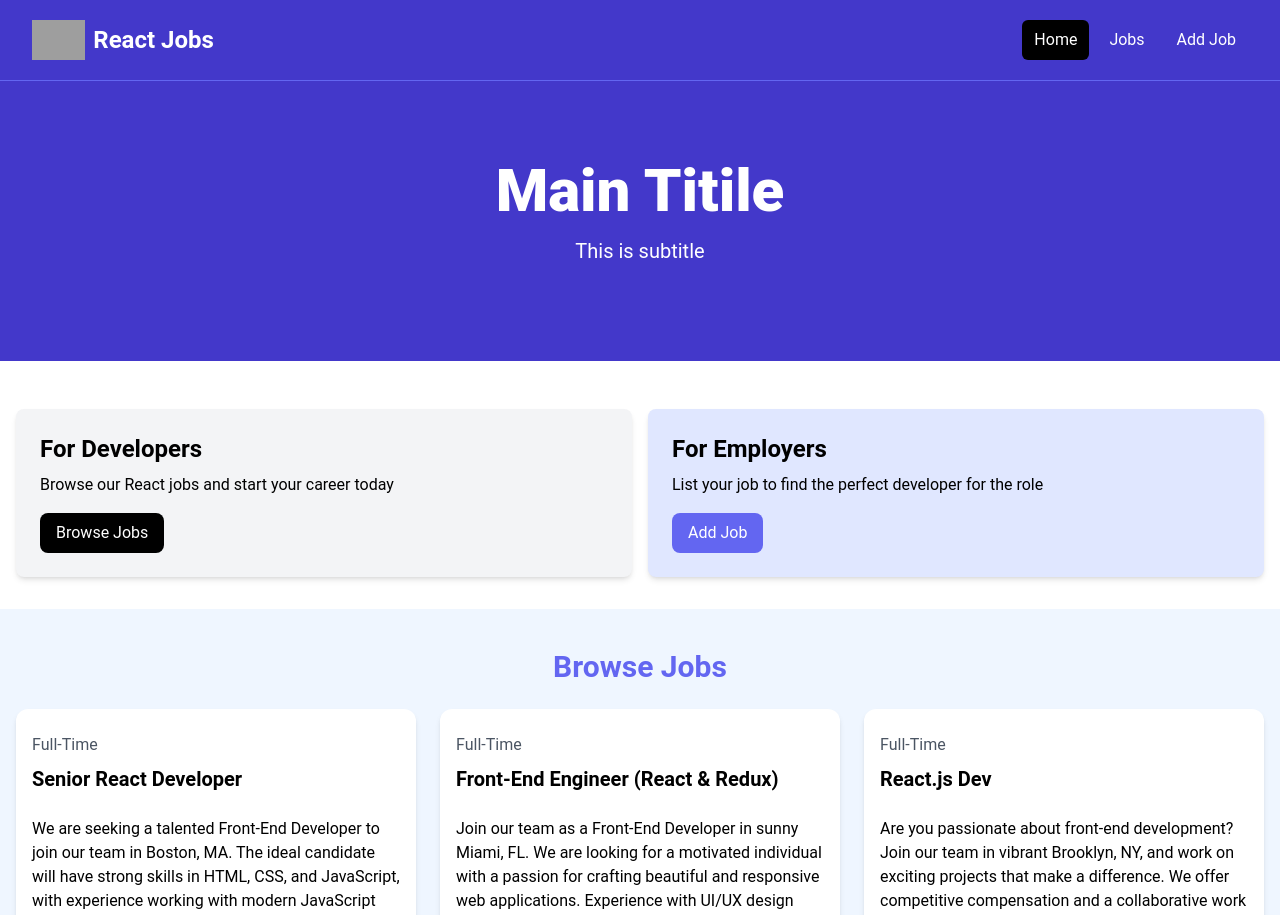
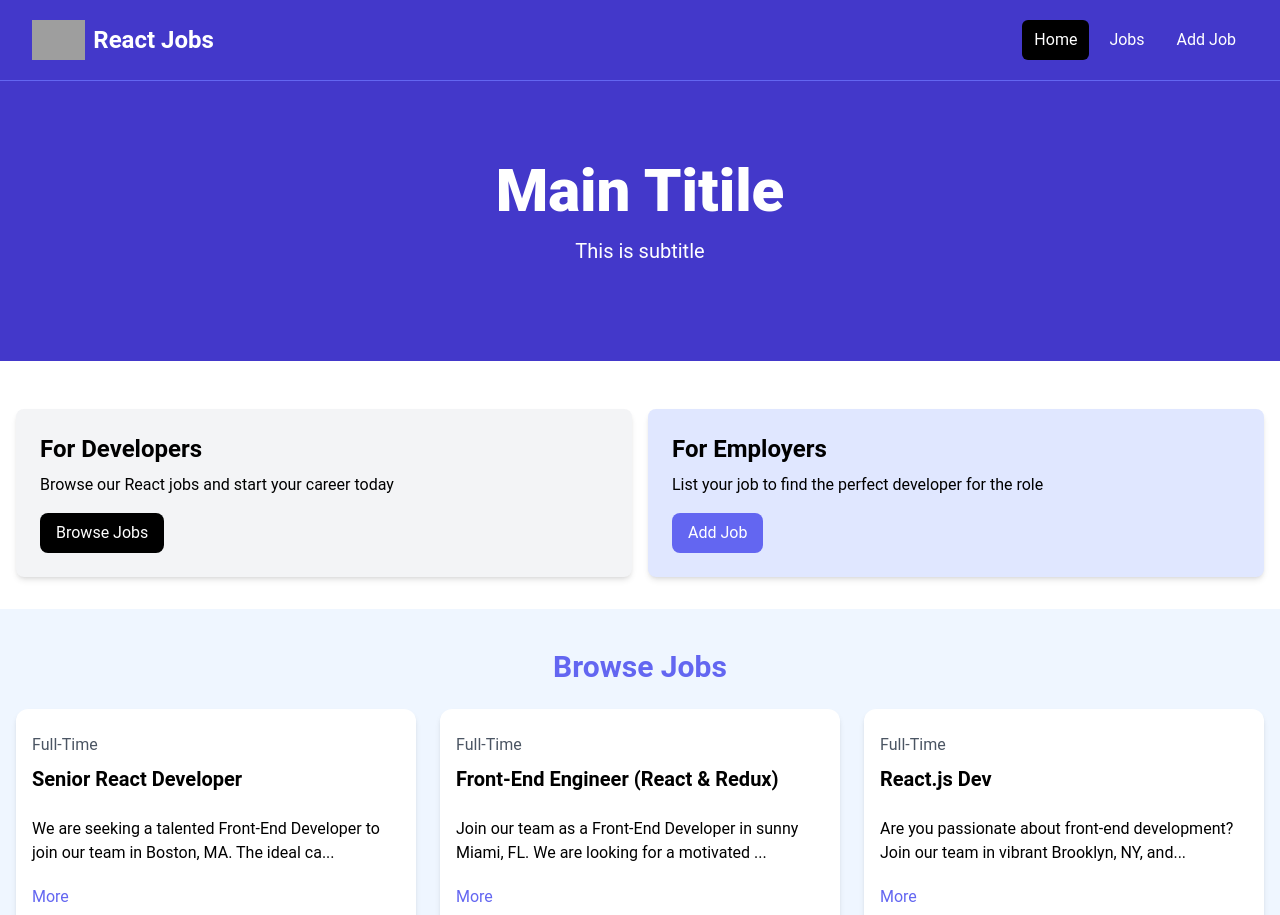
Before and after one commit to Blue89Azul/react-app, a React (Vite) app: page / in a window 1280 px wide. Shown: the top 915 px of the page. Built offline with nearby package versions, Linux system fonts and the light colour scheme; grey boxes are pictures that could not be loaded.

Commit message:
use useState

```diff
--- a/src/components/JobListing.jsx
+++ b/src/components/JobListing.jsx
@@ -1,25 +1,39 @@
+import { useState } from "react";
+
 const JobListing = ({ job }) => {
+    const [showFullDiscription, setShowFullDiscription] = useState(false);
+
+    let description = job.description;
+
+    if (!showFullDiscription) {
+        description = description.substring(0, 90) + '...';
+    }
+
     return (
         <div className="bg-white rounded-xl shadow-md relative">
             <div className="p-4">
                 <div className="mb-6">
-                <div className="text-gray-600 my-2">{ job.type }</div>
-                <h3 className="text-xl font-bold">{ job.title }</h3>
+                    <div className="text-gray-600 my-2">{job.type}</div>
+                    <h3 className="text-xl font-bold">{job.title}</h3>
                 </div>
 
-            <div className="mb-5">{ job.description }</div>
+                <div className="mb-5">{description}</div>
 
-            <h3 className="text-indigo-500 mb-2">{ job.salary } / Year</h3>
+                <button onClick={ () => setShowFullDiscription((prevState) => !prevState) } className="text-indigo-500 mb-5 hover:text-indigo-600">
+                    {showFullDiscription ? 'Less' : 'More'}
+                </button>
+
+                <h3 className="text-indigo-500 mb-2">{job.salary} / Year</h3>
 
                 <div className="border border-gray-100 mb-5"></div>
 
                 <div className="flex flex-col lg:flex-row justify-between mb-4">
                     <div className="text-orange-700 mb-3">
                         <i className="fa-solid fa-location-dot text-lg"></i>
-                { job.location }
+                        {job.location}
                     </div>
                     <a
-                href={ `/job/${job.id}` }
+                        href={`/job/${job.id}`}
                         className="h-[36px] bg-indigo-500 hover:bg-indigo-600 text-white px-4 py-2 rounded-lg text-center text-sm"
                     >
                         Read More
```
Lines whose indentation alone changed are shown as unchanged.
